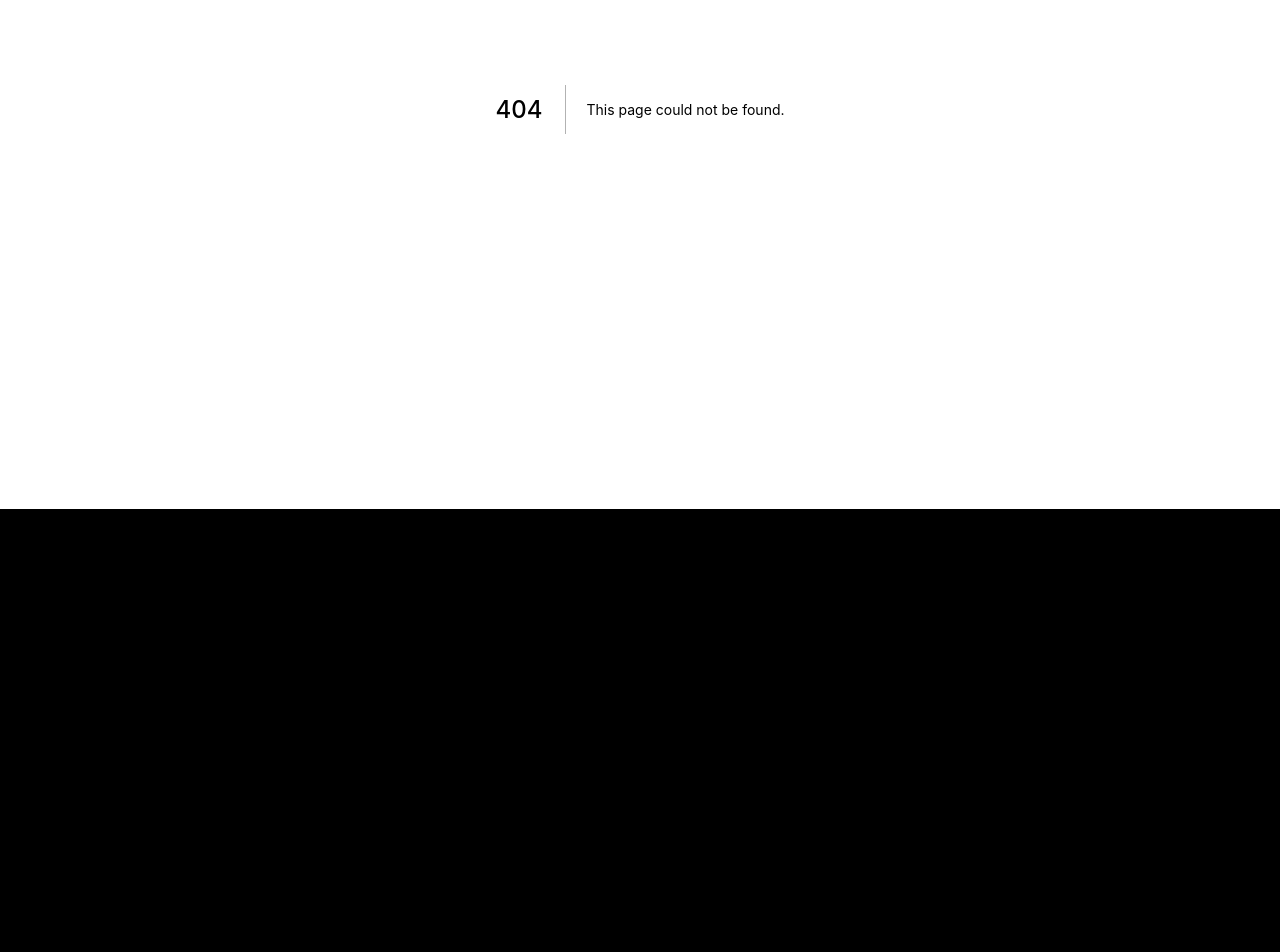
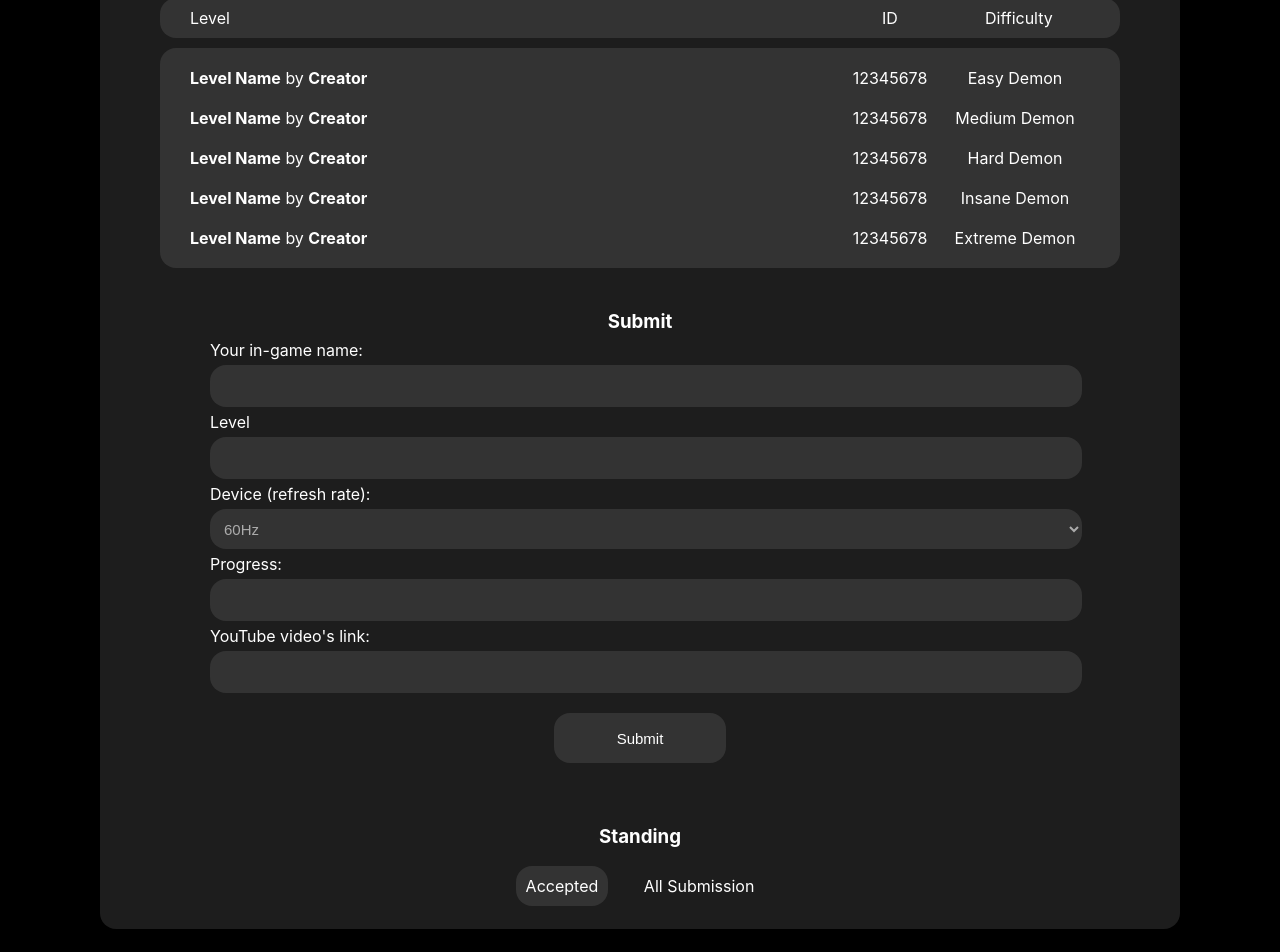
Before and after one commit to NamPE286/DemonListVN, a Next.js app: page /contest/1 in a window 1280 px wide. Before the commit this address had no page. Shown: the part 291-1243 px from the top of the page. Before the commit the page ends 830 px from the top, so only its background shows below. Built offline with nearby package versions, Linux system fonts and the light colour scheme.

Commit message:
contest prototype

```diff
--- /dev/null
+++ b/pages/contest/[id].js
@@ -0,0 +1,102 @@
+import { useRouter } from "next/router";
+import Head from 'next/head';
+import Navbar from '../components/Navbar.js';
+import { useState } from 'react';
+
+function Main(){
+    const { id } = useRouter().query;
+    const [sel, setSel] = useState(0);
+    var uName = ''
+    if (typeof window !== 'undefined') {
+        uName = localStorage.getItem('userName')
+        if (uName == null) {
+            uName = ''
+        }
+    }
+    if (sel == 0) {
+        try {
+            document.getElementById('ab').style.background = 'var(--a2)';
+            document.getElementById('ac').style.background = 'none';
+        }
+        catch (err) {
+        }
+    }
+    else {
+        try {
+            document.getElementById('ab').style.background = 'none';
+            document.getElementById('ac').style.background = 'var(--a2)';
+        }
+        catch (err) { }
+    }
+    function showContent(){
+        return(
+            <div className="mainpanel" id='center-div'>
+                <h2>Contest Name's info</h2>
+                <div className="mainpanelContent">
+                    <div className="heading123">
+                        <label id='contestLevel1'>Level</label>
+                        <label id='contestLevelID1'>ID</label>
+                        <label id='contestLevelDiff1'>Difficulty</label>
+                    </div>
+                    <div className='contestInfo'>
+                        <div className='contestLevel'>
+                            <section><label id='contestLevel'><b>Level Name</b> by <b>Creator</b></label><label id='contestLevelID'>12345678</label><label id='contestLevelDiff'>Easy Demon</label></section>
+                            <section><label id='contestLevel'><b>Level Name</b> by <b>Creator</b></label><label id='contestLevelID'>12345678</label><label id='contestLevelDiff'>Medium Demon</label></section>
+                            <section><label id='contestLevel'><b>Level Name</b> by <b>Creator</b></label><label id='contestLevelID'>12345678</label><label id='contestLevelDiff'>Hard Demon</label></section>
+                            <section><label id='contestLevel'><b>Level Name</b> by <b>Creator</b></label><label id='contestLevelID'>12345678</label><label id='contestLevelDiff'>Insane Demon</label></section>
+                            <section><label id='contestLevel'><b>Level Name</b> by <b>Creator</b></label><label id='contestLevelID'>12345678</label><label id='contestLevelDiff'>Extreme Demon</label></section>
+                        </div>
+                    </div>
+                    <div id='abcz'>
+                        <h3>Submit</h3>
+                    </div>
+                    <div className="submit">
+                        <label for='userName'>Your in-game name:</label><br></br>
+                        <input type='text' id='userName' name='userName' defaultValue={uName} /><br></br>
+                        <label for='lvID'>Level</label><br></br>
+                        <input type='number' id='lvID' name='lvID' /><br></br>
+                        <label for='device'>Device (refresh rate):</label><br></br>
+                        <select type='text' id='device' name='device'>
+                            <option value="60Hz">60Hz</option>
+                            <option value="144Hz">144Hz</option>
+                            <option value="240Hz">240Hz</option>
+                            <option value="300Hz">300Hz</option>
+                            <option value="300Hz">360Hz</option>
+                            <option value="Mobile 60Hz">Mobile 60Hz</option>
+                            <option value="Mobile 144Hz">Mobile 144Hz</option>
+                            <option value="Mobile 240Hz">Mobile 240Hz</option>
+                            <option value="Mobile 300Hz">Mobile 300Hz</option>
+                            <option value="Mobile 300Hz">Mobile 360Hz</option>
+                        </select><br></br>
+                        <label for='percent'>Progress:</label><br></br>
+                        <input type='number' min='0' max='100' id='percent' name='percent' /><br></br>
+                        <label for='link'>YouTube video's link:</label><br></br>
+                        <input type='text' id='link' name='link' /><br></br>
+                        <div className="submitBtn1">
+                            <button>Submit</button>
+                        </div>
+                    </div>
+                    <div id='abcz1'>
+                        <h3>Standing</h3>
+                    </div>
+                    <div className="submitSelect">
+                        <a href="#!" id="ab" className="xzy" onClick={() => setSel(0)} style={{ background: "var(--a2)" }}>Accepted</a>
+                        <a href="#!" id="ac" className="xzy" onClick={() => setSel(1)}>All Submission</a>
+                    </div>
+                </div>
+            </div>
+        )
+    }
+    return (
+        <>
+        <Head>
+          <title>{id} - Demon List VN</title>
+        </Head>
+        <Navbar />
+        <div className='pageContent'>
+          {showContent()}
+        </div>
+      </>
+    )
+}
+export default Main
```
Also changed, not shown: pages/components/Main/contest.js (added, +35 -0 lines), pages/contest/index.js (added, +28 -0 lines).
